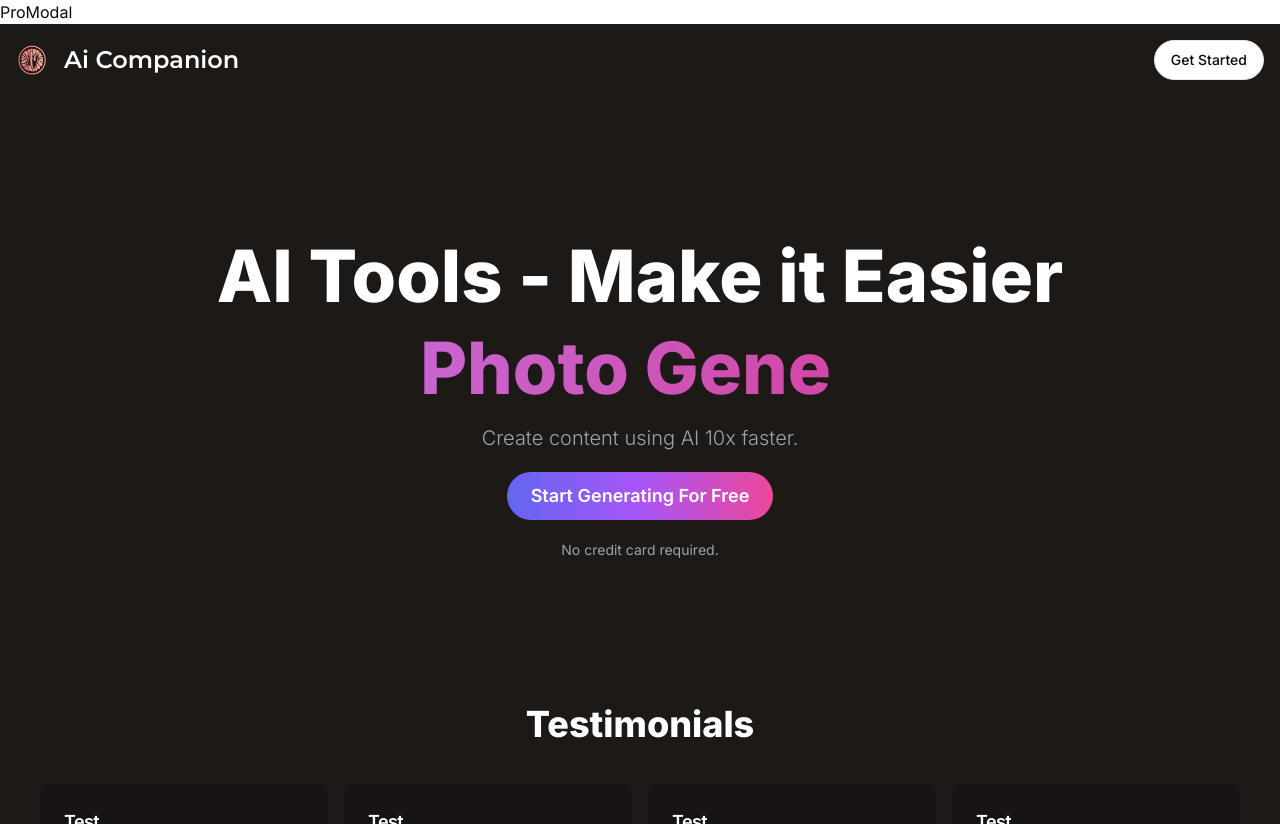
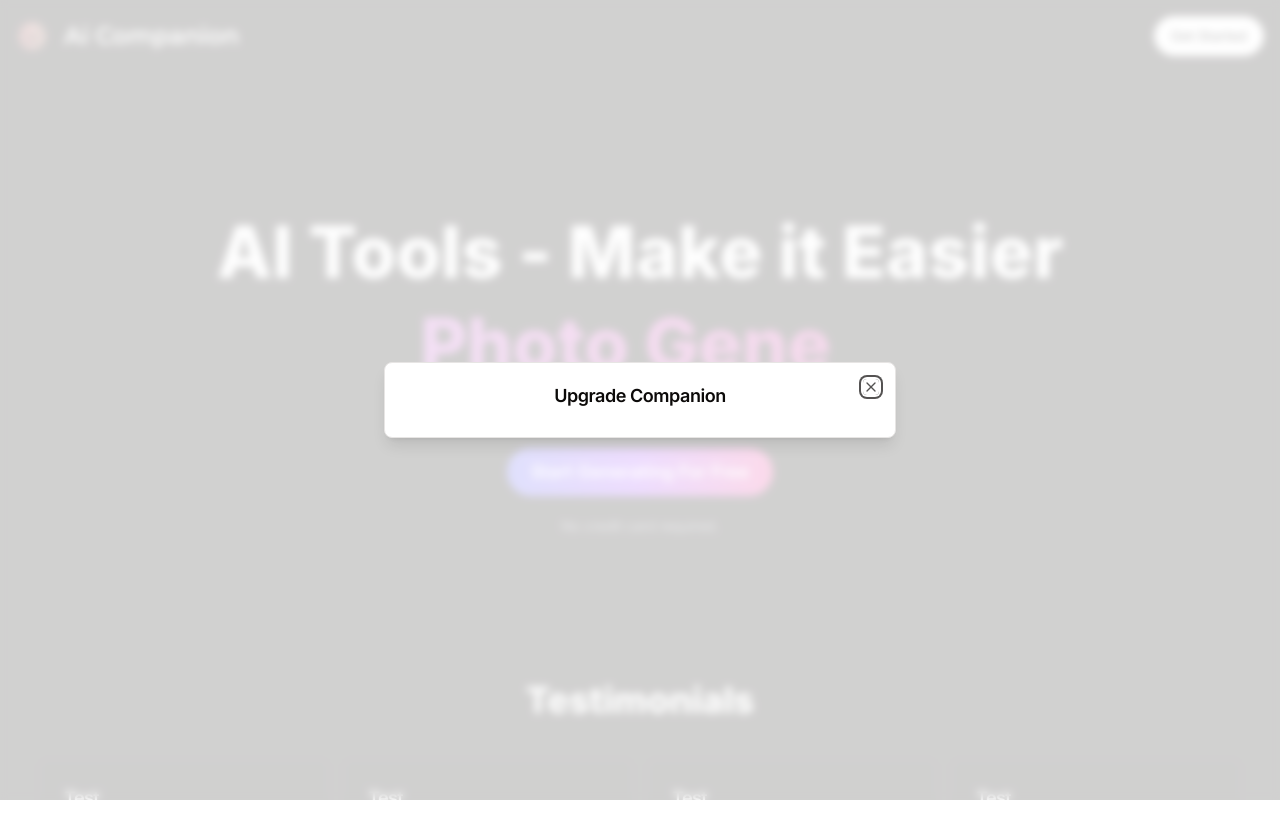
Before and after one commit to RabGH/aisaas, a Next.js app: page / in a window 1280 px wide. After the commit the page ends 800 px from the top, so only its background shows below. Built offline with nearby package versions, Linux system fonts and the light colour scheme; no server answers.

Commit message:
Install dialog, change z index, add pro modal

```diff
--- a/app/(dashboard)/layout.tsx
+++ b/app/(dashboard)/layout.tsx
@@ -9,7 +9,7 @@
     <div className="h-full relative">
       <div
         className="hidden h-full md:flex md:w-72 md:flex-col
-        md:fixed md:inset-y-0 z-[80] bg-gray-900"
+        md:fixed md:inset-y-0 bg-gray-900"
       >
         <Sidebar apiLimitCount={apiLimitCount} />
       </div>
--- a/components/pro-modal.tsx
+++ b/components/pro-modal.tsx
@@ -1,7 +1,30 @@
 "use client";
 
+import {
+  Dialog,
+  DialogContent,
+  DialogHeader,
+  DialogTitle,
+} from "@/components/ui/dialog";
+import { useProModal } from "@/hooks/use-pro-modal";
+
 const ProModal = () => {
-  return <div>ProModal</div>;
+  const proModal = useProModal();
+
+  return (
+    <Dialog open={proModal.isOpen} onOpenChange={proModal.onClose}>
+      <DialogContent>
+        <DialogHeader>
+          <DialogTitle
+            className="flex justify-center items-center flex-col
+          gap-y-4 pb-2"
+          >
+            Upgrade Companion
+          </DialogTitle>
+        </DialogHeader>
+      </DialogContent>
+    </Dialog>
+  );
 };
 
 export default ProModal;
--- /dev/null
+++ b/components/ui/dialog.tsx
@@ -0,0 +1,123 @@
+"use client"
+
+import * as React from "react"
+import * as DialogPrimitive from "@radix-ui/react-dialog"
+import { X } from "lucide-react"
+
+import { cn } from "@/lib/utils"
+
+const Dialog = DialogPrimitive.Root
+
+const DialogTrigger = DialogPrimitive.Trigger
+
+const DialogPortal = ({
+  className,
+  ...props
+}: DialogPrimitive.DialogPortalProps) => (
+  <DialogPrimitive.Portal className={cn(className)} {...props} />
+)
+DialogPortal.displayName = DialogPrimitive.Portal.displayName
+
+const DialogOverlay = React.forwardRef<
+  React.ElementRef<typeof DialogPrimitive.Overlay>,
+  React.ComponentPropsWithoutRef<typeof DialogPrimitive.Overlay>
+>(({ className, ...props }, ref) => (
+  <DialogPrimitive.Overlay
+    ref={ref}
+    className={cn(
+      "fixed inset-0 z-50 bg-background/80 backdrop-blur-sm data-[state=open]:animate-in data-[state=closed]:animate-out data-[state=closed]:fade-out-0 data-[state=open]:fade-in-0",
+      className
+    )}
+    {...props}
+  />
+))
+DialogOverlay.displayName = DialogPrimitive.Overlay.displayName
+
+const DialogContent = React.forwardRef<
+  React.ElementRef<typeof DialogPrimitive.Content>,
+  React.ComponentPropsWithoutRef<typeof DialogPrimitive.Content>
+>(({ className, children, ...props }, ref) => (
+  <DialogPortal>
+    <DialogOverlay />
+    <DialogPrimitive.Content
+      ref={ref}
+      className={cn(
+        "fixed left-[50%] top-[50%] z-50 grid w-full max-w-lg translate-x-[-50%] translate-y-[-50%] gap-4 border bg-background p-6 shadow-lg duration-200 data-[state=open]:animate-in data-[state=closed]:animate-out data-[state=closed]:fade-out-0 data-[state=open]:fade-in-0 data-[state=closed]:zoom-out-95 data-[state=open]:zoom-in-95 data-[state=closed]:slide-out-to-left-1/2 data-[state=closed]:slide-out-to-top-[48%] data-[state=open]:slide-in-from-left-1/2 data-[state=open]:slide-in-from-top-[48%] sm:rounded-lg md:w-full",
+        className
+      )}
+      {...props}
+    >
+      {children}
+      <DialogPrimitive.Close className="absolute right-4 top-4 rounded-sm opacity-70 ring-offset-background transition-opacity hover:opacity-100 focus:outline-none focus:ring-2 focus:ring-ring focus:ring-offset-2 disabled:pointer-events-none data-[state=open]:bg-accent data-[state=open]:text-muted-foreground">
+        <X className="h-4 w-4" />
+        <span className="sr-only">Close</span>
+      </DialogPrimitive.Close>
+    </DialogPrimitive.Content>
+  </DialogPortal>
+))
+DialogContent.displayName = DialogPrimitive.Content.displayName
+
+const DialogHeader = ({
+  className,
+  ...props
+}: React.HTMLAttributes<HTMLDivElement>) => (
+  <div
+    className={cn(
+      "flex flex-col space-y-1.5 text-center sm:text-left",
+      className
+    )}
+    {...props}
+  />
+)
+DialogHeader.displayName = "DialogHeader"
+
+const DialogFooter = ({
+  className,
+  ...props
+}: React.HTMLAttributes<HTMLDivElement>) => (
+  <div
+    className={cn(
+      "flex flex-col-reverse sm:flex-row sm:justify-end sm:space-x-2",
+      className
+    )}
+    {...props}
+  />
+)
+DialogFooter.displayName = "DialogFooter"
+
+const DialogTitle = React.forwardRef<
+  React.ElementRef<typeof DialogPrimitive.Title>,
+  React.ComponentPropsWithoutRef<typeof DialogPrimitive.Title>
+>(({ className, ...props }, ref) => (
+  <DialogPrimitive.Title
+    ref={ref}
+    className={cn(
+      "text-lg font-semibold leading-none tracking-tight",
+      className
+    )}
+    {...props}
+  />
+))
+DialogTitle.displayName = DialogPrimitive.Title.displayName
+
+const DialogDescription = React.forwardRef<
+  React.ElementRef<typeof DialogPrimitive.Description>,
+  React.ComponentPropsWithoutRef<typeof DialogPrimitive.Description>
+>(({ className, ...props }, ref) => (
+  <DialogPrimitive.Description
+    ref={ref}
+    className={cn("text-sm text-muted-foreground", className)}
+    {...props}
+  />
+))
+DialogDescription.displayName = DialogPrimitive.Description.displayName
+
+export {
+  Dialog,
+  DialogTrigger,
+  DialogContent,
+  DialogHeader,
+  DialogFooter,
+  DialogTitle,
+  DialogDescription,
+}
--- a/hooks/use-pro-modal.tsx
+++ b/hooks/use-pro-modal.tsx
@@ -7,7 +7,7 @@
 }
 
 export const useProModal = create<useProModalStore>((set) => ({
-  isOpen: false,
+  isOpen: true,
   onOpen: () => set(() => ({ isOpen: true })),
   onClose: () => set(() => ({ isOpen: false })),
 }));
```
